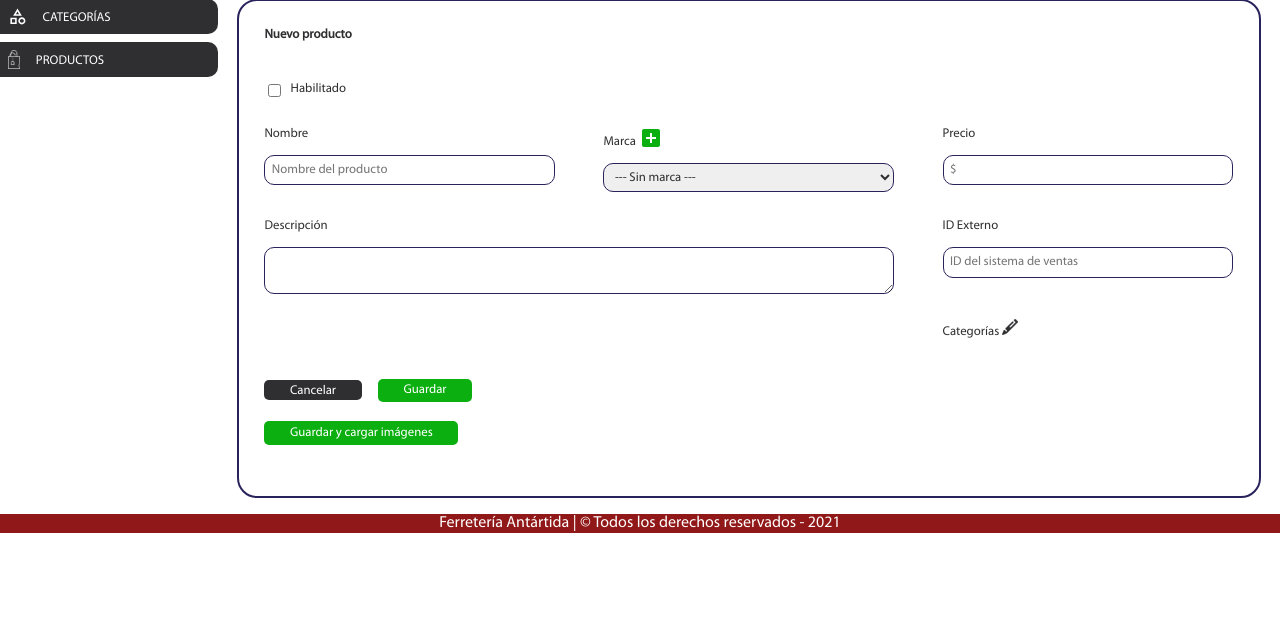
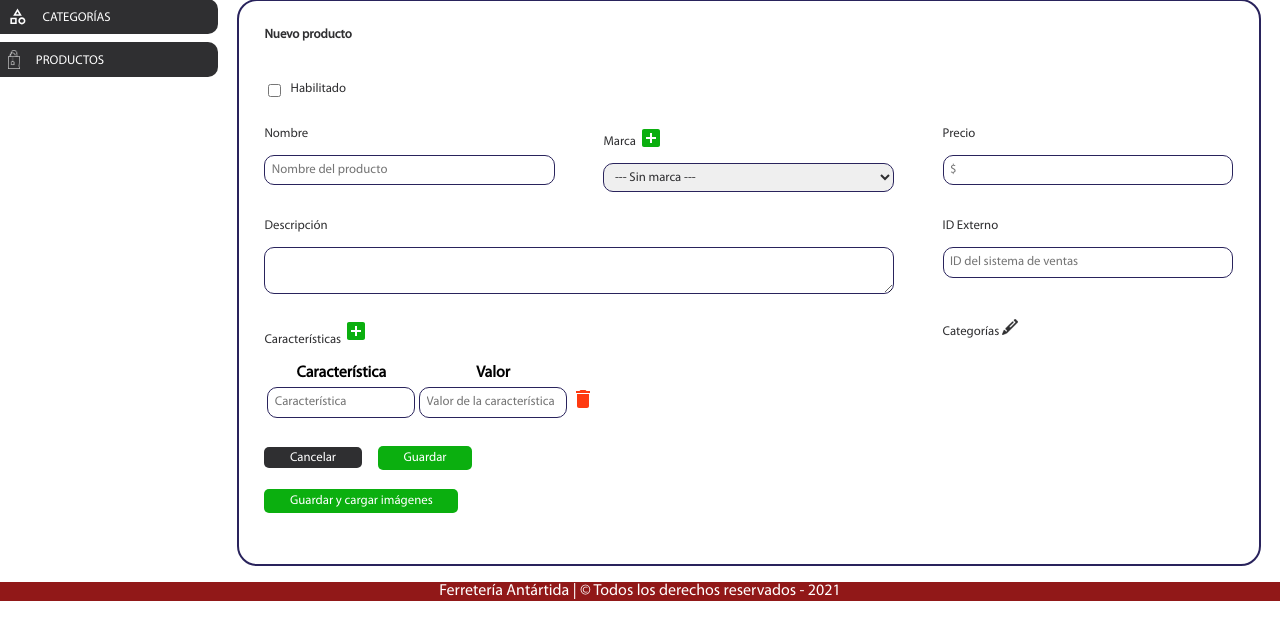
Before and after one commit to nicofracchia/antartida, a Symfony app: template templates/productos/new.html.twig in a window 1280 px wide. Shown: the part 175-800 px from the top of the page. Run offline with Twig, Linux system fonts and the light colour scheme; the template is opened without the code that fills it, so the values that code supplies are empty; some libraries are stand-ins or nearby versions.

Commit message:
agregado caracteristicas al abm de productos

```diff
--- a/templates/productos/_form.html.twig
+++ b/templates/productos/_form.html.twig
@@ -39,7 +39,35 @@
         <label for="producto_id_externo" class="required">ID Externo</label>
         <input type="number" step="1" id="producto_id_externo" name="producto[id_externo]" value="{{producto.idExterno ?? ''}}" placeholder='ID del sistema de ventas'/>
     </div>
-    <div></div>
+    <div>
+        <label for="productos_caracteristicas">
+            Características
+            <img src="{{asset('images/iconos/nuevo.svg')}}" alt="" onclick="agregarCaracterísticas();" style='cursor:pointer;'/>
+        </label>
+        <table>
+            <thead>
+                <tr>
+                    <th>Característica</th>
+                    <th>Valor</th>
+                    <th></th>
+                </tr>
+            </thead>
+            <tbody id='tablaCaracteristicas'>
+                <tr>
+                    <td><input type='text' name='caracteristicasClave[]' placeholder='Característica' /></td>
+                    <td><input type='text' name='caracteristicasValor[]' placeholder='Valor de la característica' /></td>
+                    <td><img src="{{asset('images/iconos/borrar_rojo.svg')}}" title="Eliminar característica" onclick="eliminarCaracteristica(this);" /></td>
+                </tr>
+                {% for c in caracteristicas %}
+                    <tr>
+                        <td><input type='text' name='caracteristicasClave[]' placeholder='Característica' value='{{c.clave}}' /></td>
+                        <td><input type='text' name='caracteristicasValor[]' placeholder='Valor de la característica' value='{{c.valor}}' /></td>
+                        <td><img src="{{asset('images/iconos/borrar_rojo.svg')}}" title="Eliminar característica" onclick="eliminarCaracteristica(this);" /></td>
+                    </tr>
+                {% endfor %}
+            </tbody>
+        </table>
+    </div>
     <div></div>
     <div>
         <label for="productos_categoria">Categorías <img src="{{asset('images/iconos/editar_off.png')}}" alt="" onclick="mostrarCategorias();" style='cursor:pointer;'/></label>
@@ -71,6 +99,7 @@
 </div>
 
 <script>
+    // CATEGORIAS
 
     function getCategorias(){
         fetch("{{ path('categorias_listado') }}", {
@@ -173,4 +202,41 @@
     }
 
     getCategorias();
+
+    // CARACTERISTICAS
+
+    function agregarCaracterísticas(){
+        let tabla = document.getElementById('tablaCaracteristicas');
+        let tr = document.createElement('tr');
+        let td1 = document.createElement('td');
+        let td2 = document.createElement('td');
+        let td3 = document.createElement('td');
+        let clave = document.createElement('input');
+        let valor = document.createElement('input');
+        let eliminar = document.createElement('img');
+        clave.setAttribute("type", "text");
+        clave.setAttribute("name", "caracteristicasClave[]");
+        clave.setAttribute("placeholder", "Característica");
+        valor.setAttribute("type", "text");
+        valor.setAttribute("name", "caracteristicasValor[]");
+        valor.setAttribute("placeholder", "Valor de la característica");
+        eliminar.setAttribute("src", "{{asset('images/iconos/borrar_rojo.svg')}}");
+        eliminar.setAttribute("title", "Eliminar característica");
+        eliminar.onclick = function () {
+            eliminarCaracteristica(this);
+        };
+
+        td1.append(clave);
+        td2.append(valor);
+        td3.append(eliminar);
+        tr.append(td1);
+        tr.append(td2);
+        tr.append(td3);
+        tabla.prepend(tr);
+    }
+
+    function eliminarCaracteristica(item){
+        item.parentElement.parentElement.remove();
+    }
+
 </script>
```
Also changed, not shown: src/Controller/ProductosController.php (+27 -0 lines), src/Repository/ProductosCaracteristicasRepository.php (+8 -27 lines).
